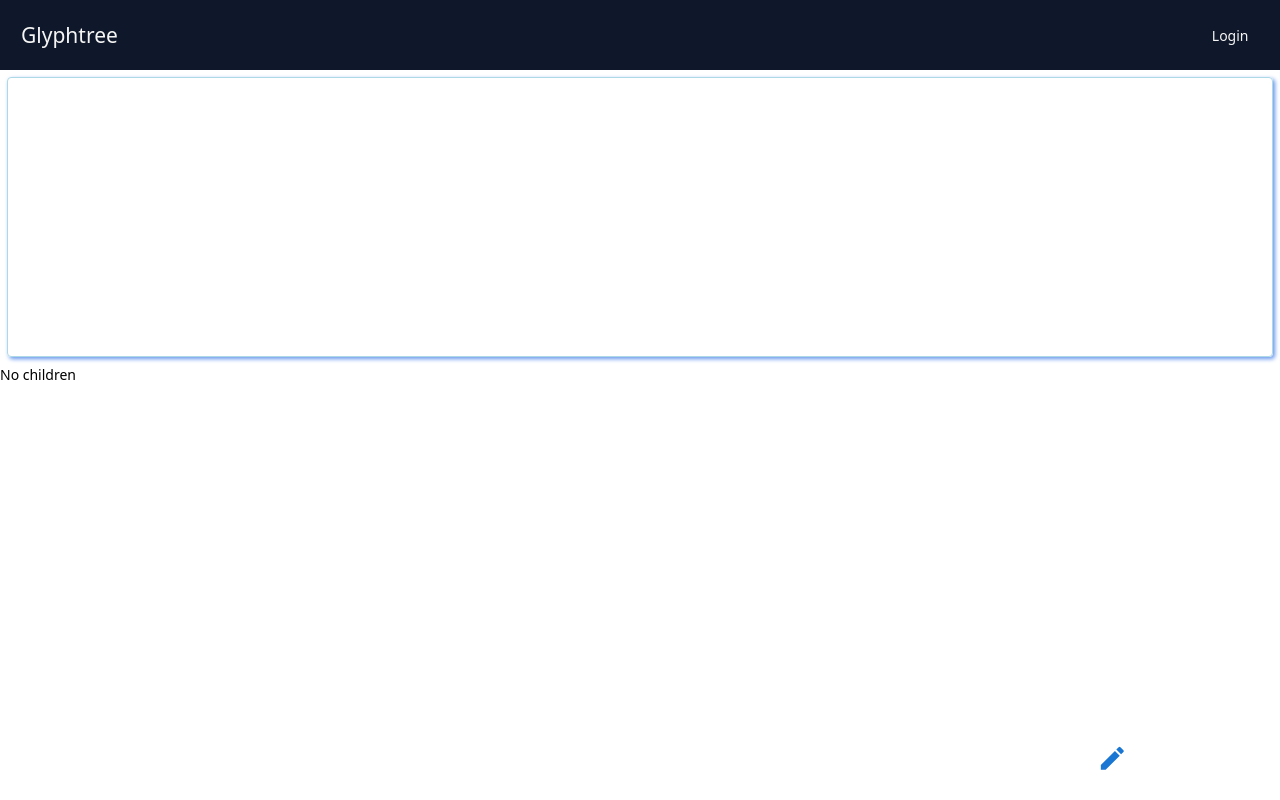
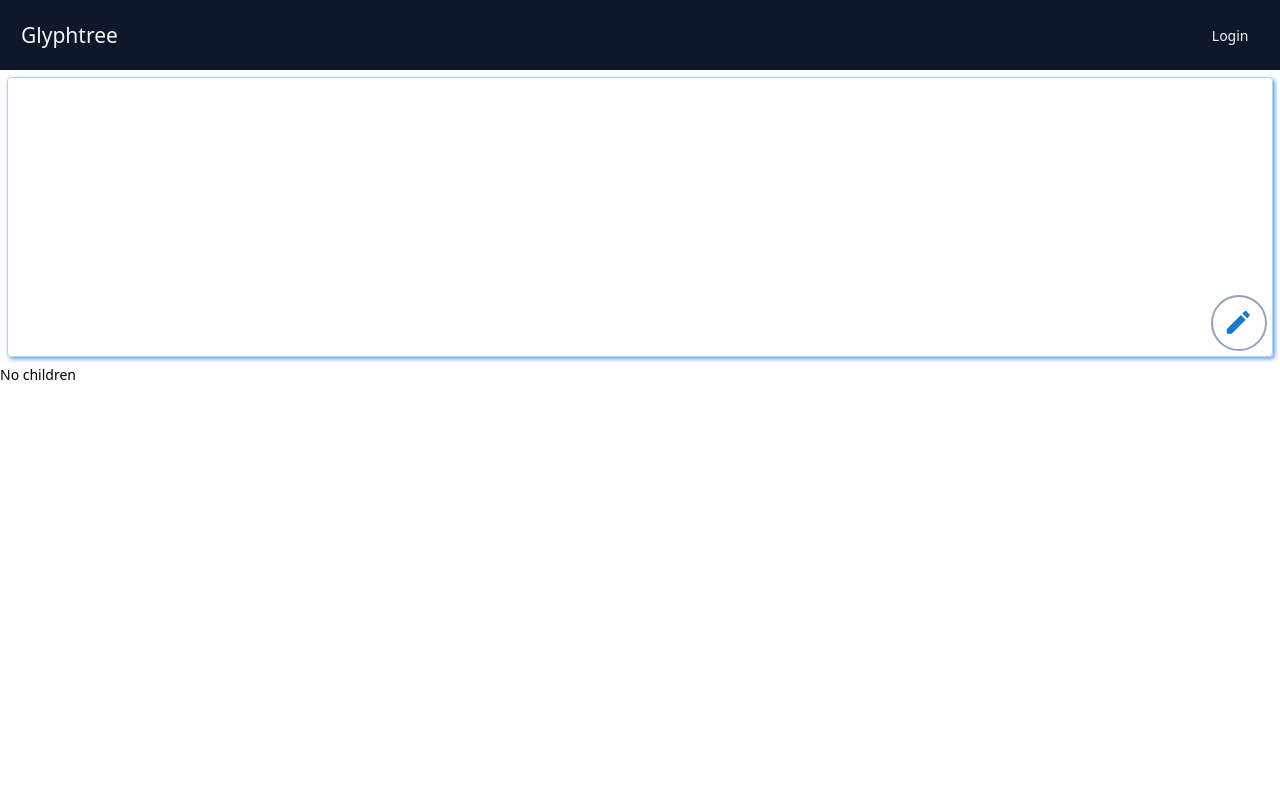
Before and after one commit to ona-narbutas/Glyphtree, a React app: page /posts/1 in a window 1280 px wide. Built offline with nearby package versions, Linux system fonts and the light colour scheme; no server answers.

Commit message:
Fix position of continue button to lower right of container

```diff
--- a/client/routes/Post.tsx
+++ b/client/routes/Post.tsx
@@ -98,7 +98,7 @@ const Post = () => {
     <>
       <Nav />
       <main>
-        <div className="read_edit_container">
+        <div className="read_edit_container relative">
           <article className="selected_post">
             <div className="post_metadata"></div>
             <div
@@ -112,6 +112,7 @@ const Post = () => {
             </div>
           )}
           <button
+            className="absolute bottom-1.5 right-1.5 rounded-full border-slate-400 border-2 h-16 w-16"
             id="continue_button"
             onClick={() => setEditorVisible(!editorVisible)}
           >
--- a/client/style.css
+++ b/client/style.css
@@ -48,12 +48,3 @@ body {
 .edit_panel {
   min-width: 50%;
 }
-
-#continue_button {
-  border-radius: 50%;
-  height: 4rem;
-  width: 4rem;
-  position: absolute;
-  right: 10rem;
-  bottom: 1rem;
-}
```
